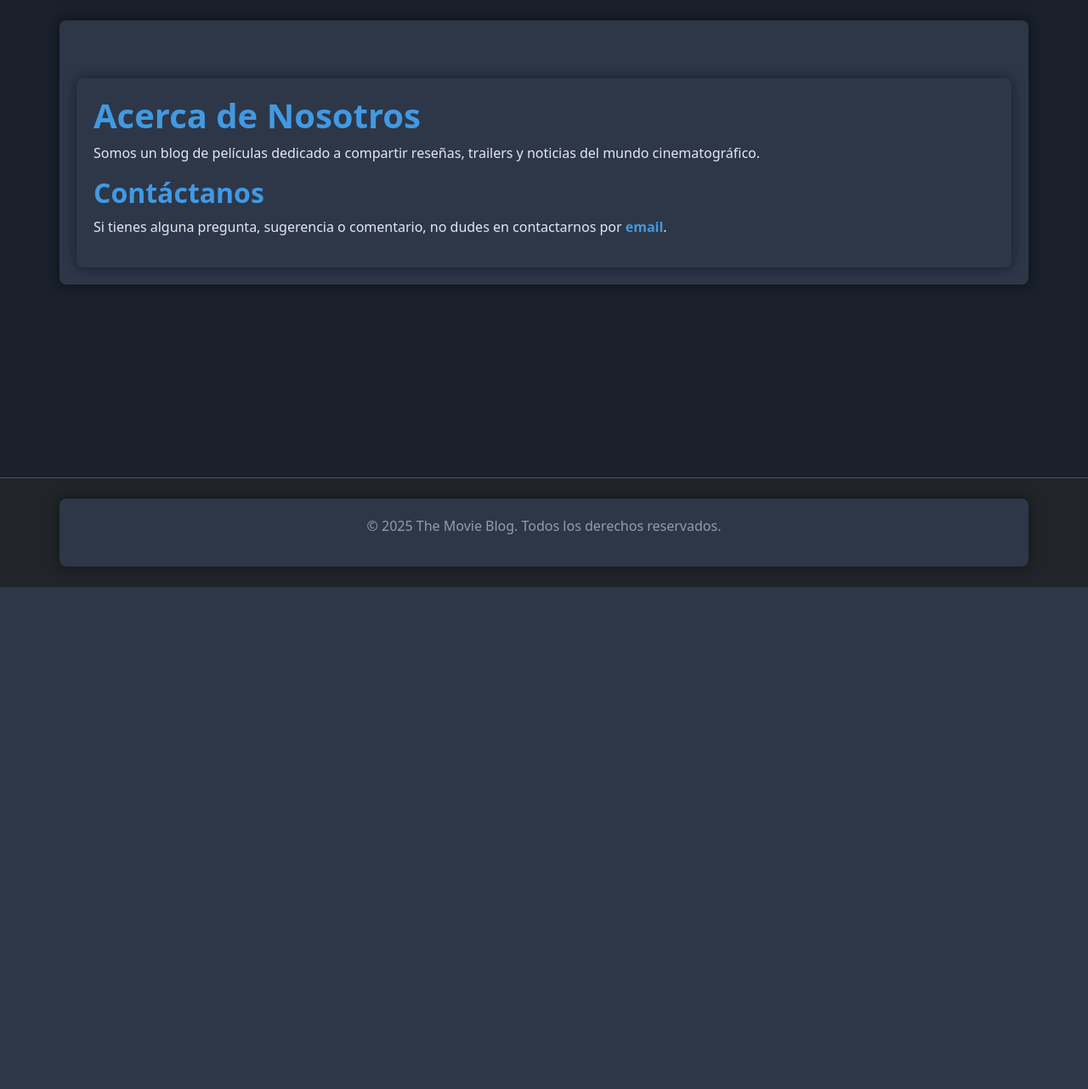
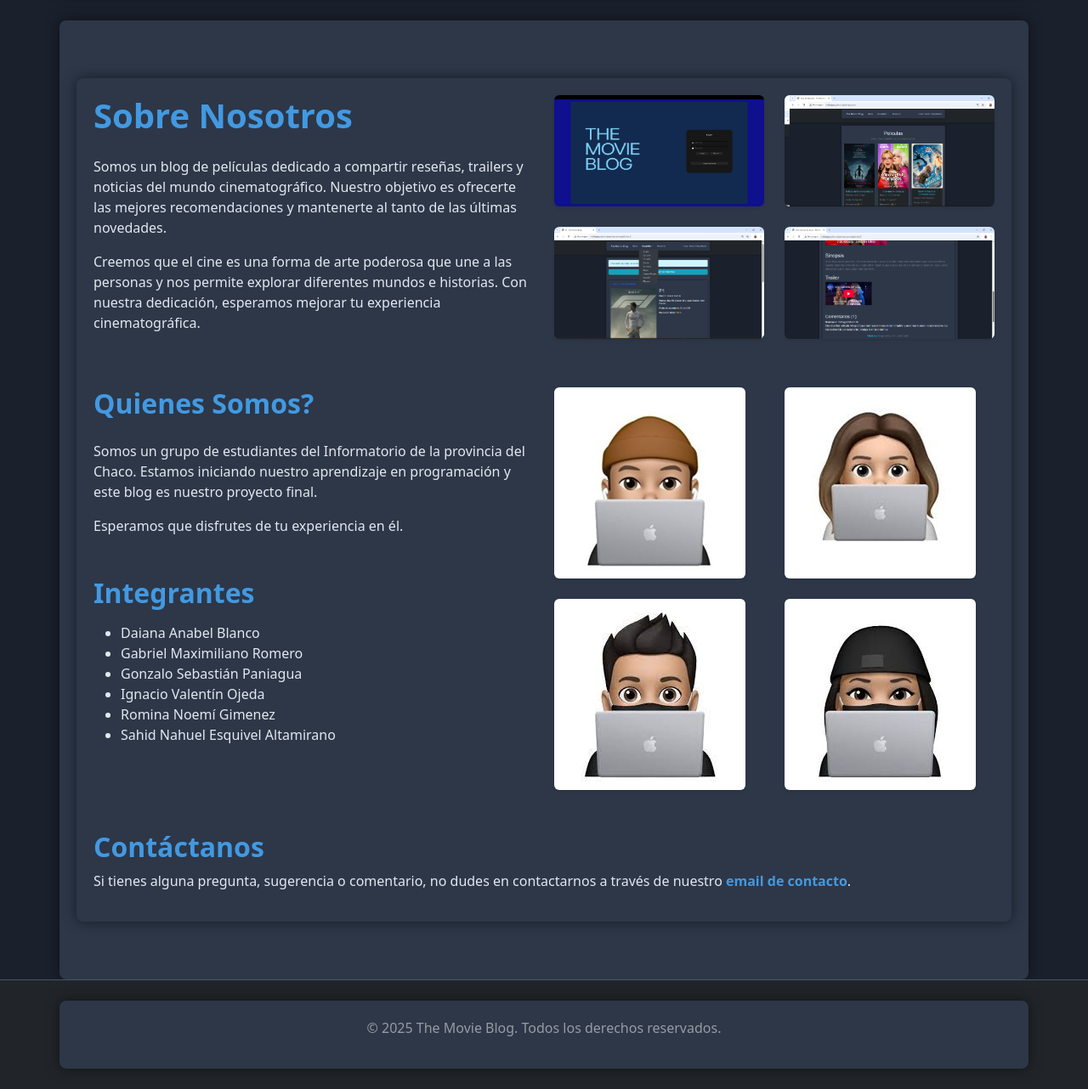
Before and after one commit to Helloigna20/Proyecto_final, a Django app: page /about/ in a window 1280 px wide. Shown: the part 109-1391 px from the top of the page at 85% size. Before the commit the page ends 800 px from the top, so only its background shows below. Run offline with Django 5.2, Linux system fonts and the light colour scheme; data comes from the database, SQL or seed files in the repository.

Commit message:
Feat/about modificamos el archivo nosotros

```diff
--- a/static/css/style.css
+++ b/static/css/style.css
@@ -339,3 +339,13 @@ a[href^="mailto:"]:hover {
     background-color: #3182ce;
     transform: translateY(-2px);
 }
+/* Estilos para about.html */
+
+.image-box img {
+    transition: transform 0.3s ease-in-out, box-shadow 0.3s ease-in-out;
+}
+
+.image-box:hover img {
+    transform: scale(1.05); /* Ajusta el valor para controlar la expansión */
+    box-shadow: 0 20px 40px rgba(0, 0, 0, 0.8); /* Ajusta los valores para controlar el sombreado */
+}
--- a/templates/about.html
+++ b/templates/about.html
@@ -4,17 +4,97 @@
 {% block title %}Acerca de Nosotros{% endblock %}
 
 {% block content %}
-    <div class="container mt-5">
-        <h1>Acerca de Nosotros</h1>
+<div class="container my-5">
+
+    <div class="row mb-5"> <div class="col-lg-6 mb-4 mb-lg-0">
+            <h1 class="mb-4">Sobre Nosotros</h1>
+            <p>
+                Somos un blog de películas dedicado a compartir reseñas, trailers y noticias del mundo cinematográfico.
+                Nuestro objetivo es ofrecerte las mejores recomendaciones y mantenerte al tanto de las últimas novedades.
+            </p>
+            <p>
+                Creemos que el cine es una forma de arte poderosa que une a las personas y nos permite explorar diferentes mundos
+                e historias. Con nuestra dedicación, esperamos mejorar tu experiencia cinematográfica.
+            </p>
+        </div>
+        <div class="col-lg-6">
+            <div class="row g-4">
+                <div class="col-6">
+                    <div class="image-box h-100">
+                        <img src="{% static 'img/pantalla inicio.png' %}" alt="Pantalla de inicio del blog" class="img-fluid rounded shadow-sm">
+                    </div>
+                </div>
+                <div class="col-6">
+                    <div class="image-box h-100">
+                        <img src="{% static 'img/inicio.png' %}" alt="Sección de películas del blog" class="img-fluid rounded shadow-sm">
+                    </div>
+                </div>
+                <div class="col-6">
+                    <div class="image-box h-100">
+                        <img src="{% static 'img/categorias.png' %}" alt="Página de categorías del blog" class="img-fluid rounded shadow-sm">
+                    </div>
+                </div>
+                <div class="col-6">
+                    <div class="image-box h-100">
+                        <img src="{% static 'img/comentarios.png' %}" alt="Página de error del blog" class="img-fluid rounded shadow-sm">
+                    </div>
+                </div>
+            </div>
+        </div>
+    </div>
+
+    <div class="row">
+        <div class="col-lg-6 mb-4 mb-lg-0">
+            <h2 class="mb-4">Quienes Somos?</h2>
+            <p>
+                Somos un grupo de estudiantes del Informatorio de la provincia del Chaco. Estamos iniciando nuestro aprendizaje en programación y este blog es nuestro proyecto final.
+            </p>
+            <p>
+                Esperamos que disfrutes de tu experiencia en él.
+            </p>
+            <h2 class="mb-3 mt-5">Integrantes</h2>
+            <ul>
+                <li>Daiana Anabel Blanco</li>
+                <li>Gabriel Maximiliano Romero</li>
+                <li>Gonzalo Sebastián Paniagua</li>
+                <li>Ignacio Valentín Ojeda</li>
+                <li>Romina Noemí Gimenez</li>
+                <li>Sahid Nahuel Esquivel Altamirano</li>
+            </ul>
+
+
+        </div>
+        <div class="col-lg-6">
+            <div class="row g-4">
+                <div class="col-6">
+                    <div class="image-box h-100">
+                        <img src="{% static 'img/sgp.jpg' %}" alt="Foto de Gonzalo Sebastián Paniagua" class="img-fluid rounded shadow-sm">
+                    </div>
+                </div>
+                <div class="col-6">
+                    <div class="image-box h-100">
+                        <img src="{% static 'img/dai.jpg' %}" alt="Foto de Daiana Anabel Blanco" class="img-fluid rounded shadow-sm">
+                    </div>
+                </div>
+                <div class="col-6">
+                    <div class="image-box h-100">
+                        <img src="{% static 'img/sahid.jpg' %}" alt="Foto de Sahid Nahuel Esquivel Altamirano" class="img-fluid rounded shadow-sm">
+                    </div>
+                </div>
+                <div class="col-6">
+                    <div class="image-box h-100">
+                        <img src="{% static 'img/romi.jpg' %}" alt="Foto de Romina Noemí Gimenez" class="img-fluid rounded shadow-sm">
+                    </div>
+                </div>
+            </div>
+        </div>
+
+        <h2 class="mt-5">Contáctanos</h2>
         <p>
-            Somos un blog de películas dedicado a compartir reseñas,
-            trailers y noticias del mundo cinematográfico.
+            Si tienes alguna pregunta, sugerencia o comentario, no dudes en contactarnos a través de nuestro
+            <a href="mailto:gonzapani045@gmail.com">email de contacto</a>.
         </p>
 
-        <h2>Contáctanos</h2>
-        <p>
-            Si tienes alguna pregunta, sugerencia o comentario, no dudes en contactarnos por
-            <a href="mailto:contacto@example.com">email</a>.
-        </p>
     </div>
-{% endblock %}
+</div>
+{% endblock %}
```
Also changed, not shown: static/img/categorias.png (added), static/img/comentarios.png (added), static/img/dai.jpg (added), static/img/inicio.png (added), static/img/pantalla inicio.png (added), static/img/romi.jpg (added), static/img/sahid.jpg (added), static/img/sgp.jpg (added).
